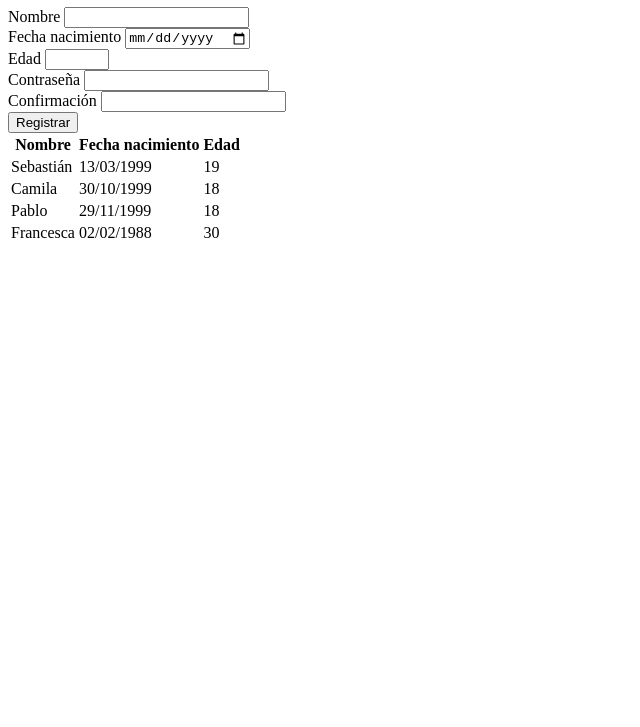
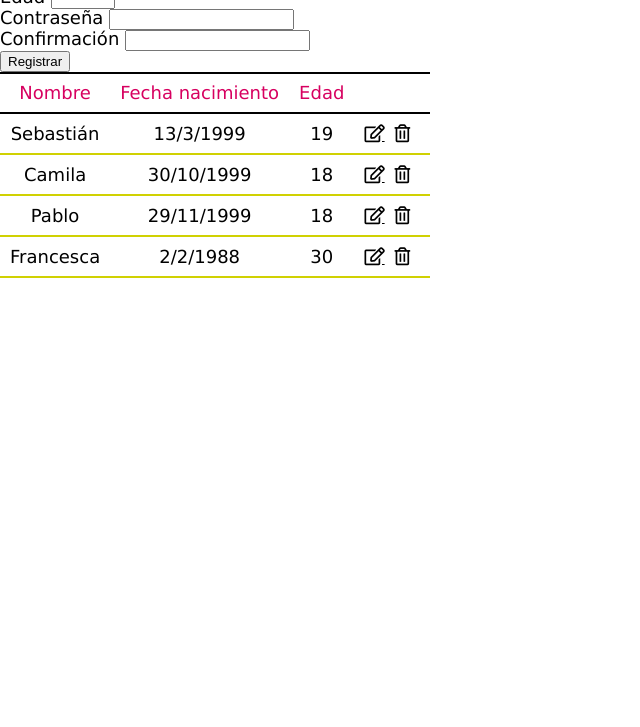
Before and after one commit to pabskun/proy1_dia_2018_II, a plain HTML site: page semana 6/validacion_con_if/index.html in a window 1280 px wide. Shown: the part 73-800 px from the top of the page, without its empty margins (0-640 px from the left). Drawn offline with Linux system fonts and the light colour scheme; some packages are replaced by stand-ins of ours; a script that the page names is missing.

Commit message:
commit
commit

```diff
--- /dev/null
+++ b/semana 6/validacion_con_if/css/reset.css
@@ -0,0 +1,48 @@
+/* http://meyerweb.com/eric/tools/css/reset/
+   v2.0 | 20110126
+   License: none (public domain)
+*/
+
+html, body, div, span, applet, object, iframe,
+h1, h2, h3, h4, h5, h6, p, blockquote, pre,
+a, abbr, acronym, address, big, cite, code,
+del, dfn, em, img, ins, kbd, q, s, samp,
+small, strike, strong, sub, sup, tt, var,
+b, u, i, center,
+dl, dt, dd, ol, ul, li,
+fieldset, form, label, legend,
+table, caption, tbody, tfoot, thead, tr, th, td,
+article, aside, canvas, details, embed,
+figure, figcaption, footer, header, hgroup,
+menu, nav, output, ruby, section, summary,
+time, mark, audio, video {
+	margin: 0;
+	padding: 0;
+	border: 0;
+	font-size: 100%;
+	font: inherit;
+	vertical-align: baseline;
+}
+/* HTML5 display-role reset for older browsers */
+article, aside, details, figcaption, figure,
+footer, header, hgroup, menu, nav, section {
+	display: block;
+}
+body {
+	line-height: 1;
+}
+ol, ul {
+	list-style: none;
+}
+blockquote, q {
+	quotes: none;
+}
+blockquote:before, blockquote:after,
+q:before, q:after {
+	content: '';
+	content: none;
+}
+table {
+	border-collapse: collapse;
+	border-spacing: 0;
+}
--- a/semana 6/validacion_con_if/css/style.css
+++ b/semana 6/validacion_con_if/css/style.css
@@ -1,3 +1,35 @@
+html{
+    font-size: 18px;
+    font-family: verdana;
+}
 .errorInput{
     border: 2px solid #d63031;
 }
+table tr{
+    height: 40px;
+}
+table th, table td{
+    padding: 10px;
+    text-align: center;
+}
+table thead tr{
+    border-top : 2px solid #000;
+    border-bottom : 2px solid #000;
+}
+table thead tr th{
+    color: #D70060;
+}
+table tbody tr{
+    border-bottom:  2px solid #D0D102;
+}
+table tbody tr:hover{
+    background: #D70060;
+    color: #fff;
+}
+table tbody tr td a{
+    color: #000;
+    margin-right: 10px;
+}
+table tbody tr td a:hover{
+    color: #fff;
+}
--- a/semana 6/validacion_con_if/index.html
+++ b/semana 6/validacion_con_if/index.html
@@ -5,6 +5,8 @@
     <meta charset="UTF-8">
 
     <title>Document</title>
+    <link rel="stylesheet" href="css/reset.css">
+    <link rel="stylesheet" href="https://use.fontawesome.com/releases/v5.0.13/css/all.css" integrity="sha384-DNOHZ68U8hZfKXOrtjWvjxusGo9WQnrNx2sqG0tfsghAvtVlRW3tvkXWZh58N9jp" crossorigin="anonymous">
     <link rel="stylesheet" href="css/style.css">
 </head>
 
@@ -40,6 +42,7 @@
                 <th>Nombre</th>
                 <th>Fecha nacimiento</th>
                 <th>Edad</th>
+                <th></th>
             </tr>
         </thead>
         <tbody>
--- a/semana 6/validacion_con_if/js/controlador.js
+++ b/semana 6/validacion_con_if/js/controlador.js
@@ -137,9 +137,33 @@ function mostrarListaPersonas(){
         let celdaNombre = fila.insertCell();
         let celdaFecha = fila.insertCell();
         let celdaEdad = fila.insertCell();
+        let celdaConfiguracion = fila.insertCell();
+
+        let dFechaNacimiento = new Date(listaPersonas[i][1]);
+        let nMes = dFechaNacimiento.getUTCMonth() + 1;
+        let nDia = dFechaNacimiento.getUTCDate();
+        let nAnno = dFechaNacimiento.getUTCFullYear();
 
         celdaNombre.innerHTML = listaPersonas[i][0];
-        celdaFecha.innerHTML = listaPersonas[i][1];
+        celdaFecha.innerHTML = nDia + '/' + nMes + '/' + nAnno;
         celdaEdad.innerHTML = listaPersonas[i][2];
+
+        //Creación de los botones de configuración
+        let botonEditar = document.createElement('a');
+        botonEditar.href = '#';
+        botonEditar.classList.add('far');
+        botonEditar.classList.add('fa-edit');
+
+        celdaConfiguracion.appendChild(botonEditar);
+
+
+
+        let botonInactivar = document.createElement('a');
+        botonInactivar.href = '#';
+        botonInactivar.classList.add('far');
+        botonInactivar.classList.add('fa-trash-alt');
+
+        celdaConfiguracion.appendChild(botonInactivar);
+
     }
 };
--- a/semana 6/validacion_con_if/js/servicio.js
+++ b/semana 6/validacion_con_if/js/servicio.js
@@ -1,8 +1,8 @@
 'use strict';
 let listaPersonas = [
-    ['Sebastián', '13/03/1999', 19],
-    ['Camila', '30/10/1999', 18],
-    ['Pablo', '29/11/1999', 18],
+    ['Sebastián', '03/13/1999', 19],
+    ['Camila', '10/30/1999', 18],
+    ['Pablo', '11/29/1999', 18],
     ['Francesca','02/02/1988' ,30]
 ];
 
```
